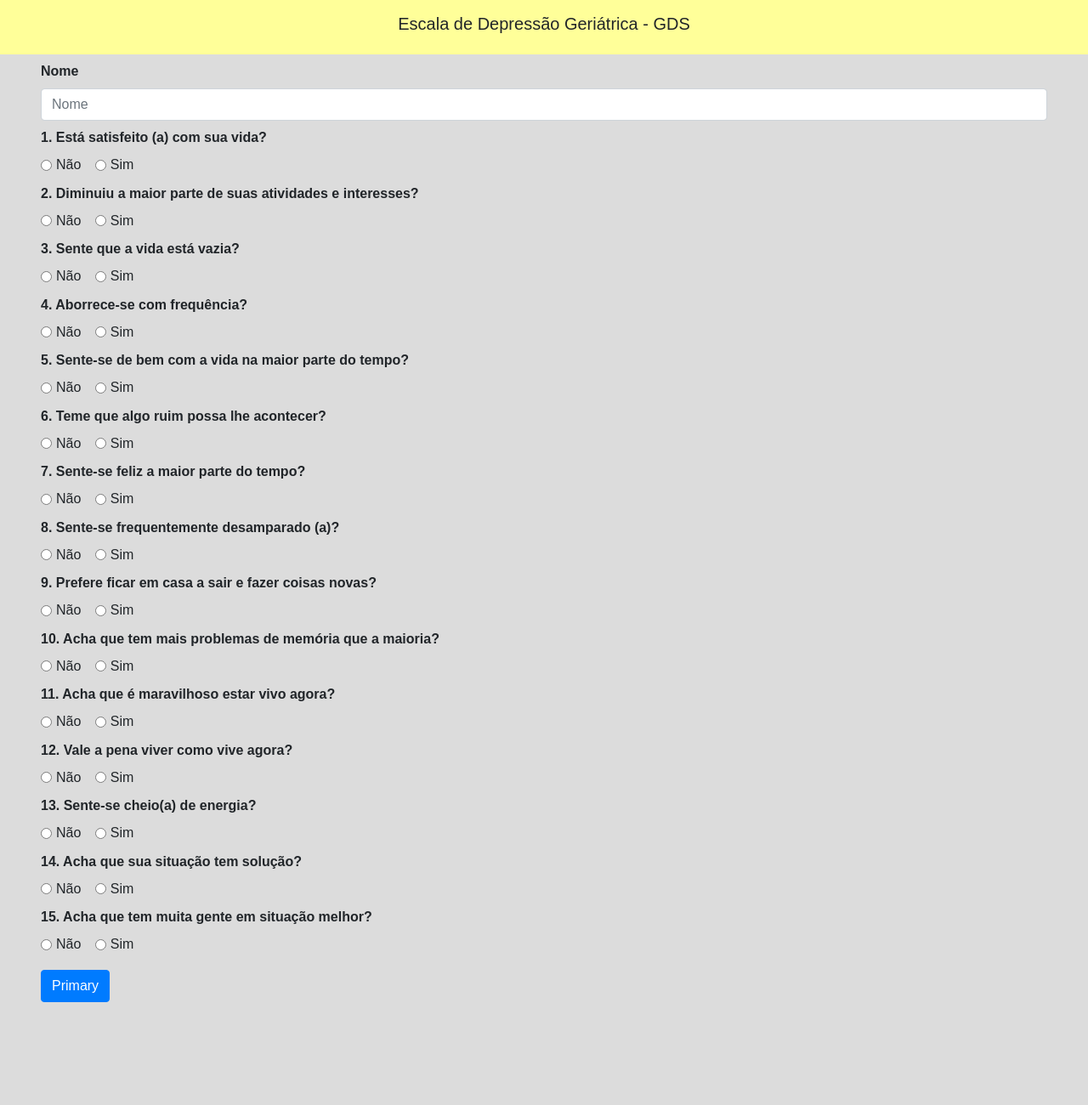
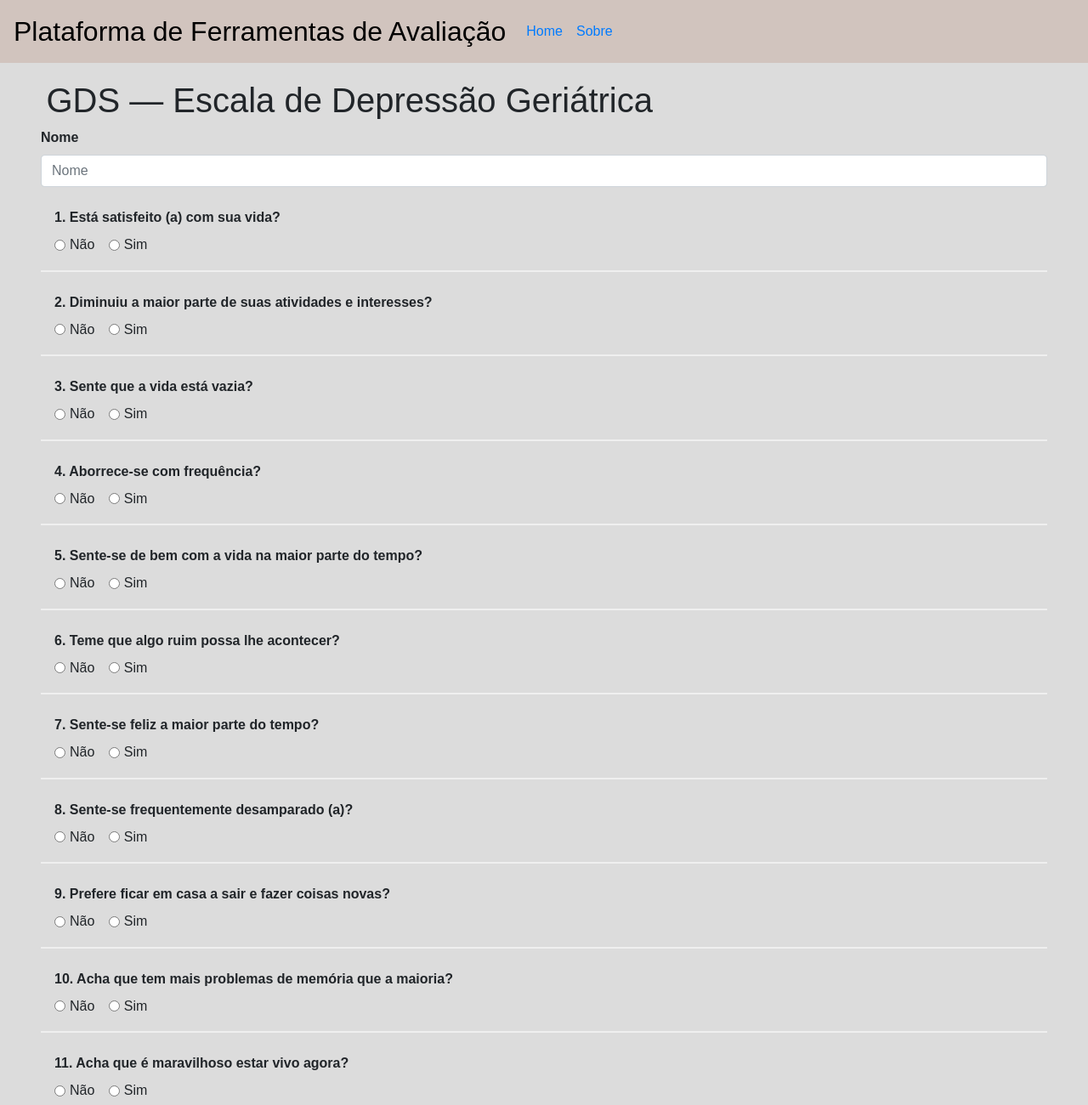
Before and after one commit to darksoz/EvaluatingEmotionPrototype, a plain HTML site: page gds/gds.html in a window 1280 px wide. Shown: the top 1300 px of the page at 85% size. Before the commit the page ends 1187 px from the top, so only its background shows below. Drawn offline with nearby package versions, Linux system fonts and the light colour scheme.

Commit message:
editando o gds.html

```diff
--- a/gds/gds.css
+++ b/gds/gds.css
@@ -2,3 +2,30 @@ body {
     font-family: sans-serif;
     background-color: #DCDCDC;
 }
+
+.navbar-brand {
+    color: #000000;
+    font-size: 2rem;
+    }
+
+    .wrap {
+        font:12px Arial, san-serif;
+      }
+      h1.likert-header {
+        padding-left:4.25%;
+        margin:20px 0 0;
+      }
+      form .statement {
+        display:block;
+        font-size: 14px;
+        font-weight: bold;
+        padding: 30px 0 0 4.25%;
+        margin-bottom:10px;
+      }
+
+      .gdsdiv {
+        border-bottom:2px solid #efefef;
+
+        padding: 1rem;
+
+      }
--- a/gds/gds.html
+++ b/gds/gds.html
@@ -16,10 +16,26 @@
 <body>
 
 
-    <nav class="navbar navbar-expand-lg" style="background-color: #FFFF99">
-        <h5 class="navbar-brand mx-auto title">Escala de Depressão Geriátrica - GDS</h5>
-    </nav>
+    <nav class="navbar navbar-expand-lg" style="background-color: #d1c4be">
+        <button class="navbar-toggler" type="button" data-toggle="collapse" data-target="#navbarTogglerDemo01" aria-controls="navbarTogglerDemo01" aria-expanded="false" aria-label="Toggle navigation">
+            <span class="navbar-toggler-icon"></span>
+        </button>
+        <div class="collapse navbar-collapse" id="navbarTogglerDemo01">
+            <a class="navbar-brand" href="#">Plataforma de Ferramentas de Avaliação</a>
+            <ul class="navbar-nav mr-auto mt-2 mt-lg-0">
+              <li class="nav-item active">
+                <a class="nav-link" href="#">Home <span class="sr-only">(current)</span></a>
+              </li>
+              <li class="nav-item">
+                <a class="nav-link" href="#">Sobre</a>
+              </li>
+            </ul>
+
+          </div>
+      </nav>
     <div class="container"></div>
+
+    <h1 class="likert-header">GDS — Escala de Depressão Geriátrica</h1>
     <form name="myform">
     <div class="gds-form m-auto">
         <div class="ml-sm-5 mr-sm-5 mt-2 mb-2">
@@ -28,7 +44,7 @@
 
         </div>
 
-        <div class="ml-sm-5 mr-sm-5 mt-2 mb-2">
+        <div class="ml-sm-5 mr-sm-5 mt-2 mb-2 gdsdiv">
             <label for="exampleFormControlInput1" class="form-label"><b>1. Está satisfeito (a) com sua
                     vida?</b></label><br />
             <div class="form-check form-check-inline">
@@ -41,7 +57,7 @@
             </div>
         </div>
 
-        <div class="ml-sm-5 mr-sm-5 mt-2 mb-2">
+        <div class="ml-sm-5 mr-sm-5 mt-2 mb-2 gdsdiv">
             <label for="exampleFormControlInput1" class="form-label"><b>2. Diminuiu a maior parte de suas atividades e
                     interesses?</b></label><br />
             <div class="form-check form-check-inline">
@@ -54,7 +70,7 @@
             </div>
         </div>
 
-        <div class="ml-sm-5 mr-sm-5 mt-2 mb-2">
+        <div class="ml-sm-5 mr-sm-5 mt-2 mb-2 gdsdiv">
             <label for="exampleFormControlInput1" class="form-label"><b>3. Sente que a vida está
                     vazia?</b></label><br />
             <div class="form-check form-check-inline">
@@ -67,7 +83,7 @@
             </div>
         </div>
 
-        <div class="ml-sm-5 mr-sm-5 mt-2 mb-2">
+        <div class="ml-sm-5 mr-sm-5 mt-2 mb-2 gdsdiv">
             <label for="exampleFormControlInput1" class="form-label"><b>4. Aborrece-se com frequência?</b></label><br />
             <div class="form-check form-check-inline">
                 <input class="form-check-input" type="radio" name="gds4" id="inlineRadio1" value="Não">
@@ -79,7 +95,7 @@
             </div>
         </div>
 
-        <div class="ml-sm-5 mr-sm-5 mt-2 mb-2">
+        <div class="ml-sm-5 mr-sm-5 mt-2 mb-2 gdsdiv">
             <label for="exampleFormControlInput1" class="form-label"><b>5. Sente-se de bem com a vida na maior parte do
                     tempo?</b></label><br />
             <div class="form-check form-check-inline">
@@ -92,7 +108,7 @@
             </div>
         </div>
 
-        <div class="ml-sm-5 mr-sm-5 mt-2 mb-2">
+        <div class="ml-sm-5 mr-sm-5 mt-2 mb-2 gdsdiv">
             <label for="exampleFormControlInput1" class="form-label"><b>6. Teme que algo ruim possa lhe
                     acontecer?</b></label><br />
             <div class="form-check form-check-inline">
@@ -105,7 +121,7 @@
             </div>
         </div>
 
-        <div class="ml-sm-5 mr-sm-5 mt-2 mb-2">
+        <div class="ml-sm-5 mr-sm-5 mt-2 mb-2 gdsdiv">
             <label for="exampleFormControlInput1" class="form-label"><b>7. Sente-se feliz a maior parte do
                     tempo?</b></label><br />
             <div class="form-check form-check-inline">
@@ -118,7 +134,7 @@
             </div>
         </div>
 
-        <div class="ml-sm-5 mr-sm-5 mt-2 mb-2">
+        <div class="ml-sm-5 mr-sm-5 mt-2 mb-2 gdsdiv">
             <label for="exampleFormControlInput1" class="form-label"><b>8. Sente-se frequentemente desamparado
                     (a)?</b></label><br />
             <div class="form-check form-check-inline">
@@ -131,7 +147,7 @@
             </div>
         </div>
 
-        <div class="ml-sm-5 mr-sm-5 mt-2 mb-2">
+        <div class="ml-sm-5 mr-sm-5 mt-2 mb-2 gdsdiv">
             <label for="exampleFormControlInput1" class="form-label"><b>9. Prefere ficar em casa a sair e fazer coisas
                     novas? </b></label><br />
             <div class="form-check form-check-inline">
@@ -144,7 +160,7 @@
             </div>
         </div>
 
-        <div class="ml-sm-5 mr-sm-5 mt-2 mb-2">
+        <div class="ml-sm-5 mr-sm-5 mt-2 mb-2 gdsdiv">
             <label for="exampleFormControlInput1" class="form-label"><b>10. Acha que tem mais problemas de memória que a
                     maioria?</b></label><br />
             <div class="form-check form-check-inline">
@@ -157,7 +173,7 @@
             </div>
         </div>
 
-        <div class="ml-sm-5 mr-sm-5 mt-2 mb-2">
+        <div class="ml-sm-5 mr-sm-5 mt-2 mb-2 gdsdiv">
             <label for="exampleFormControlInput1" class="form-label"><b>11. Acha que é maravilhoso estar vivo
                     agora?</b></label><br />
             <div class="form-check form-check-inline">
@@ -170,7 +186,7 @@
             </div>
         </div>
 
-        <div class="ml-sm-5 mr-sm-5 mt-2 mb-2">
+        <div class="ml-sm-5 mr-sm-5 mt-2 mb-2 gdsdiv">
             <label for="exampleFormControlInput1" class="form-label"><b>12. Vale a pena viver como vive
                     agora?</b></label><br />
             <div class="form-check form-check-inline">
@@ -183,7 +199,7 @@
             </div>
         </div>
 
-        <div class="ml-sm-5 mr-sm-5 mt-2 mb-2">
+        <div class="ml-sm-5 mr-sm-5 mt-2 mb-2 gdsdiv">
             <label for="exampleFormControlInput1" class="form-label"><b>13. Sente-se cheio(a) de
                     energia?</b></label><br />
             <div class="form-check form-check-inline">
@@ -196,7 +212,7 @@
             </div>
         </div>
 
-        <div class="ml-sm-5 mr-sm-5 mt-2 mb-2">
+        <div class="ml-sm-5 mr-sm-5 mt-2 mb-2 gdsdiv">
             <label for="exampleFormControlInput1" class="form-label"><b>14. Acha que sua situação tem
                     solução?</b></label><br />
             <div class="form-check form-check-inline">
@@ -209,7 +225,7 @@
             </div>
         </div>
 
-        <div class="ml-sm-5 mr-sm-5 mt-2 mb-2">
+        <div class="ml-sm-5 mr-sm-5 mt-2 mb-2 gdsdiv">
             <label for="exampleFormControlInput1" class="form-label"><b>15. Acha que tem muita gente em situação
                     melhor?</b></label><br />
             <div class="form-check form-check-inline">
@@ -222,7 +238,7 @@
             </div>
         </div>
 
-        <button type="submit" class=" ml-sm-5 mr-sm-5 mt-2 mb-2 btn btn-primary" onclick="displayRadioValue()">Primary</button>
+        <button type="submit" class=" ml-sm-5 mr-sm-5 mt-2 btn btn-outline btn-lg pb-2" style = "background-color: #c2ac79"onclick="displayRadioValue()">Enviar</button>
     </form>
     </div>
     </div>
@@ -270,4 +286,29 @@
         </script>
 </body>
 
+<footer style="background-color: #d1c4be">
+    <div class="container">
+      <div class="row m-auto pt-4">
+        <div class="col-md-6">
+          <ul style="list-style: none;">
+            <li>
+              <h5>Contato</h3>
+            </li>
+            <li><a href="">E-mail</a></li>
+          </ul>
+        </div>
+
+        <div class="col-md-6">
+          <ul style="list-style: none;">
+            <li>
+              <h5>Endereço</h3>
+            </li>
+            <li><a href="">E-mail</a></li>
+          </ul>
+        </div>
+      </div>
+
+    </div>
+  </footer>
+
 </html>
```
Also changed, not shown: index.html (+1 -1 lines).
